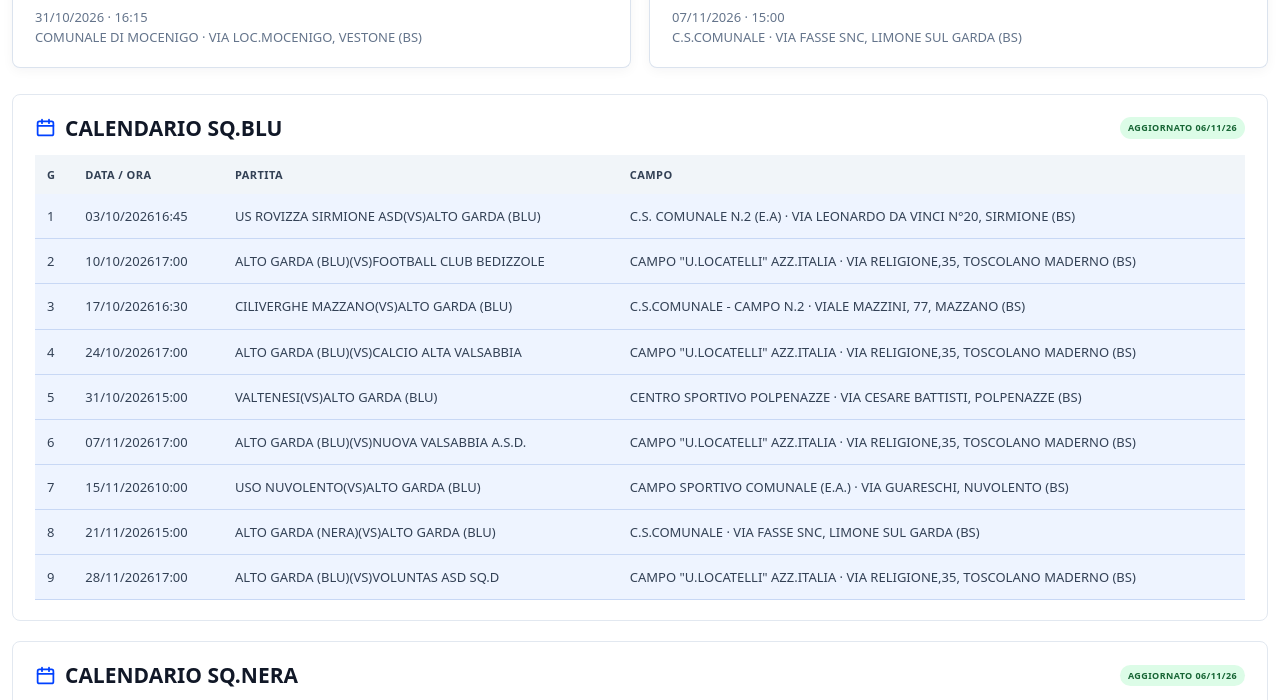
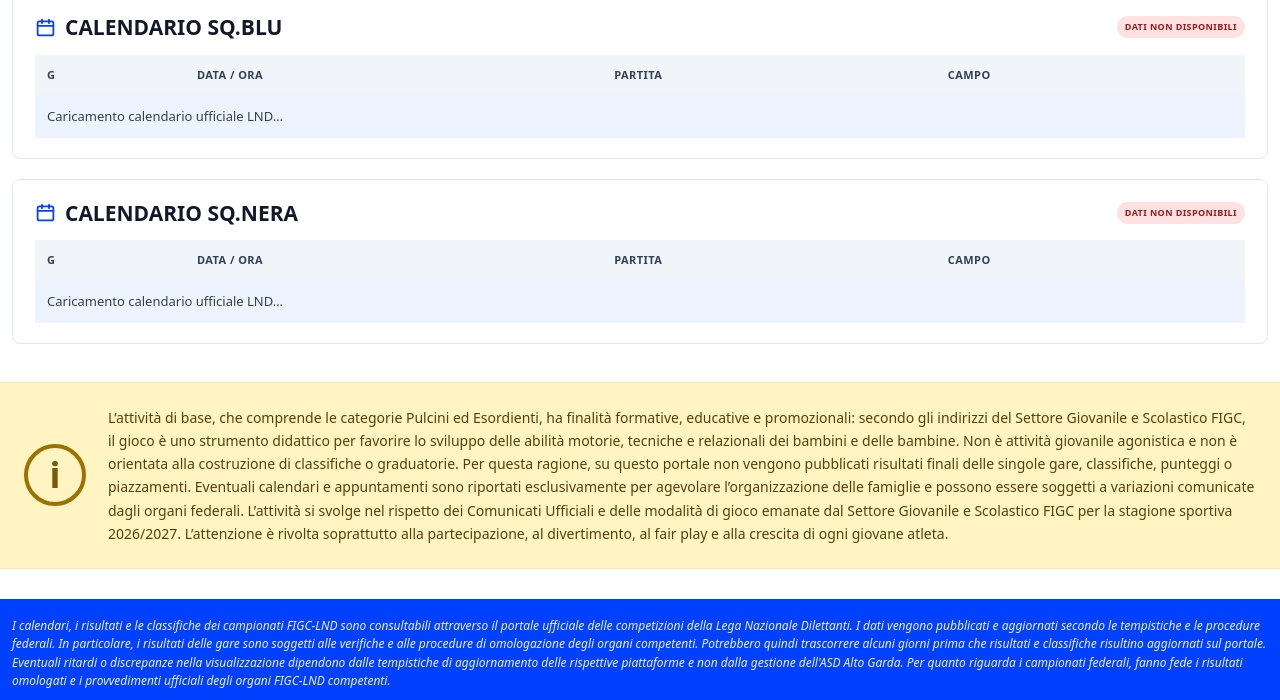
Before and after one commit to alto-garda/risultati, a plain HTML site: page squadre/pulcini-u11/index.html in a window 1280 px wide. Shown: the part 729-1429 px from the top of the page. Drawn offline with Linux system fonts and the light colour scheme.

Commit message:
Add files via upload

```diff
--- a/data/pulcini-u10.json
+++ b/data/pulcini-u10.json
@@ -6,7 +6,7 @@
   "season": "2026/2027",
   "phase": "Andata",
   "team": "ALTO GARDA",
-  "updatedAt": "2026-11-06",
+  "updatedAt": "2026-11-05",
   "fixtures": [
     {
       "id": 10868453,
--- a/data/pulcini-u11.json
+++ b/data/pulcini-u11.json
@@ -6,279 +6,6 @@
   "season": "2026/2027",
   "phase": "Andata",
   "team": "ALTO GARDA",
-  "updatedAt": "2026-11-06",
-  "fixtures": [
-    {
-      "id": 10867257,
-      "giornata": 1,
-      "date": "2026-10-03",
-      "time": "16:45",
-      "home": "US ROVIZZA SIRMIONE ASD",
-      "away": "ALTO GARDA (BLU)",
-      "homeGoals": 0,
-      "awayGoals": 0,
-      "field": "C.S. COMUNALE N.2 (E.A)",
-      "fieldAddress": "VIA LEONARDO DA VINCI N°20, SIRMIONE (BS)",
-      "isRest": false,
-      "isPlayed": false,
-      "resultState": 0,
-      "variation": null
-    },
-    {
-      "id": 10867256,
-      "giornata": 1,
-      "date": "2026-10-03",
-      "time": "18:30",
-      "home": "VOLUNTAS ASD         SQ.D",
-      "away": "ALTO GARDA (NERA)",
-      "homeGoals": 0,
-      "awayGoals": 0,
-      "field": "C.S.COMUNALE \"V.COLOMBO\"(E.A)2",
-      "fieldAddress": "VIA TENENTE OLIVARI 8, CASTENEDOLO (BS)",
-      "isRest": false,
-      "isPlayed": false,
-      "resultState": 0,
-      "variation": null
-    },
-    {
-      "id": 10867264,
-      "giornata": 2,
-      "date": "2026-10-10",
-      "time": "15:00",
-      "home": "ALTO GARDA (NERA)",
-      "away": "US ROVIZZA SIRMIONE ASD",
-      "homeGoals": 6,
-      "awayGoals": 4,
-      "field": "C.S.COMUNALE",
-      "fieldAddress": "VIA FASSE SNC, LIMONE SUL GARDA (BS)",
-      "isRest": false,
-      "isPlayed": true,
-      "resultState": 1,
-      "variation": null
-    },
-    {
-      "id": 10867263,
-      "giornata": 2,
-      "date": "2026-10-10",
-      "time": "17:00",
-      "home": "ALTO GARDA (BLU)",
-      "away": "FOOTBALL CLUB BEDIZZOLE",
-      "homeGoals": 5,
-      "awayGoals": 1,
-      "field": "CAMPO \"U.LOCATELLI\" AZZ.ITALIA",
-      "fieldAddress": "VIA RELIGIONE,35, TOSCOLANO MADERNO (BS)",
-      "isRest": false,
-      "isPlayed": true,
-      "resultState": 1,
-      "variation": null
-    },
-    {
-      "id": 10867268,
-      "giornata": 3,
-      "date": "2026-10-17",
-      "time": "16:30",
-      "home": "CILIVERGHE MAZZANO",
-      "away": "ALTO GARDA (BLU)",
-      "homeGoals": 0,
-      "awayGoals": 0,
-      "field": "C.S.COMUNALE - CAMPO N.2",
-      "fieldAddress": "VIALE MAZZINI, 77, MAZZANO (BS)",
-      "isRest": false,
-      "isPlayed": false,
-      "resultState": 0,
-      "variation": null
-    },
-    {
-      "id": 10867267,
-      "giornata": 3,
-      "date": "2026-10-17",
-      "time": "17:30",
-      "home": "FOOTBALL CLUB BEDIZZOLE",
-      "away": "ALTO GARDA (NERA)",
-      "homeGoals": 0,
-      "awayGoals": 0,
-      "field": "C.S.COM.\"G.P.SIBONI\" N.2 (E.A)",
-      "fieldAddress": "VIA GIUSEPPE GARIBALDI,2, BEDIZZOLE (BS)",
-      "isRest": false,
-      "isPlayed": false,
-      "resultState": 0,
-      "variation": null
-    },
-    {
-      "id": 10867273,
-      "giornata": 4,
-      "date": "2026-10-24",
-      "time": "15:00",
-      "home": "ALTO GARDA (NERA)",
-      "away": "CILIVERGHE MAZZANO",
-      "homeGoals": 0,
-      "awayGoals": 4,
-      "field": "C.S.COMUNALE",
-      "fieldAddress": "VIA FASSE SNC, LIMONE SUL GARDA (BS)",
-      "isRest": false,
-      "isPlayed": true,
-      "resultState": 1,
-      "variation": null
-    },
-    {
-      "id": 10867272,
-      "giornata": 4,
-      "date": "2026-10-24",
-      "time": "17:00",
-      "home": "ALTO GARDA (BLU)",
-      "away": "CALCIO ALTA VALSABBIA",
-      "homeGoals": 2,
-      "awayGoals": 3,
-      "field": "CAMPO \"U.LOCATELLI\" AZZ.ITALIA",
-      "fieldAddress": "VIA RELIGIONE,35, TOSCOLANO MADERNO (BS)",
-      "isRest": false,
-      "isPlayed": true,
-      "resultState": 1,
-      "variation": null
-    },
-    {
-      "id": 10867279,
-      "giornata": 5,
-      "date": "2026-10-31",
-      "time": "15:00",
-      "home": "VALTENESI",
-      "away": "ALTO GARDA (BLU)",
-      "homeGoals": 0,
-      "awayGoals": 0,
-      "field": "CENTRO SPORTIVO POLPENAZZE",
-      "fieldAddress": "VIA CESARE BATTISTI, POLPENAZZE (BS)",
-      "isRest": false,
-      "isPlayed": false,
-      "resultState": 0,
-      "variation": null
-    },
-    {
-      "id": 10867278,
-      "giornata": 5,
-      "date": "2026-10-31",
-      "time": "16:15",
-      "home": "CALCIO ALTA VALSABBIA",
-      "away": "ALTO GARDA (NERA)",
-      "homeGoals": 0,
-      "awayGoals": 0,
-      "field": "COMUNALE DI MOCENIGO",
-      "fieldAddress": "VIA LOC.MOCENIGO, VESTONE (BS)",
-      "isRest": false,
-      "isPlayed": false,
-      "resultState": 0,
-      "variation": null
-    },
-    {
-      "id": 10867282,
-      "giornata": 6,
-      "date": "2026-11-07",
-      "time": "15:00",
-      "home": "ALTO GARDA (NERA)",
-      "away": "VALTENESI",
-      "homeGoals": 0,
-      "awayGoals": 0,
-      "field": "C.S.COMUNALE",
-      "fieldAddress": "VIA FASSE SNC, LIMONE SUL GARDA (BS)",
-      "isRest": false,
-      "isPlayed": false,
-      "resultState": 0,
-      "variation": null
-    },
-    {
-      "id": 10867281,
-      "giornata": 6,
-      "date": "2026-11-07",
-      "time": "17:00",
-      "home": "ALTO GARDA (BLU)",
-      "away": "NUOVA VALSABBIA A.S.D.",
-      "homeGoals": 0,
-      "awayGoals": 0,
-      "field": "CAMPO \"U.LOCATELLI\" AZZ.ITALIA",
-      "fieldAddress": "VIA RELIGIONE,35, TOSCOLANO MADERNO (BS)",
-      "isRest": false,
-      "isPlayed": false,
-      "resultState": 0,
-      "variation": null
-    },
-    {
-      "id": 10867289,
-      "giornata": 7,
-      "date": "2026-11-14",
-      "time": "15:00",
-      "home": "NUOVA VALSABBIA A.S.D.",
-      "away": "ALTO GARDA (NERA)",
-      "homeGoals": 0,
-      "awayGoals": 0,
-      "field": "C.S.COMUNALE  (E.A)",
-      "fieldAddress": "VIA SANDRO PERTINI, SABBIO CHIESE (BS)",
-      "isRest": false,
-      "isPlayed": false,
-      "resultState": 0,
-      "variation": null
-    },
-    {
-      "id": 10867290,
-      "giornata": 7,
-      "date": "2026-11-15",
-      "time": "10:00",
-      "home": "USO NUVOLENTO",
-      "away": "ALTO GARDA (BLU)",
-      "homeGoals": 0,
-      "awayGoals": 0,
-      "field": "CAMPO SPORTIVO COMUNALE (E.A.)",
-      "fieldAddress": "VIA GUARESCHI, NUVOLENTO (BS)",
-      "isRest": false,
-      "isPlayed": false,
-      "resultState": 0,
-      "variation": null
-    },
-    {
-      "id": 10867291,
-      "giornata": 8,
-      "date": "2026-11-21",
-      "time": "15:00",
-      "home": "ALTO GARDA (NERA)",
-      "away": "ALTO GARDA (BLU)",
-      "homeGoals": 0,
-      "awayGoals": 0,
-      "field": "C.S.COMUNALE",
-      "fieldAddress": "VIA FASSE SNC, LIMONE SUL GARDA (BS)",
-      "isRest": false,
-      "isPlayed": false,
-      "resultState": 0,
-      "variation": null
-    },
-    {
-      "id": 10867299,
-      "giornata": 9,
-      "date": "2026-11-28",
-      "time": "17:00",
-      "home": "ALTO GARDA (BLU)",
-      "away": "VOLUNTAS ASD         SQ.D",
-      "homeGoals": 0,
-      "awayGoals": 0,
-      "field": "CAMPO \"U.LOCATELLI\" AZZ.ITALIA",
-      "fieldAddress": "VIA RELIGIONE,35, TOSCOLANO MADERNO (BS)",
-      "isRest": false,
-      "isPlayed": false,
-      "resultState": 0,
-      "variation": null
-    },
-    {
-      "id": 10867300,
-      "giornata": 9,
-      "date": "2026-11-29",
-      "time": "10:00",
-      "home": "USO NUVOLENTO",
-      "away": "ALTO GARDA (NERA)",
-      "homeGoals": 0,
-      "awayGoals": 0,
-      "field": "CAMPO SPORTIVO COMUNALE (E.A.)",
-      "fieldAddress": "VIA GUARESCHI, NUVOLENTO (BS)",
-      "isRest": false,
-      "isPlayed": false,
-      "resultState": 0,
-      "variation": null
-    }
-  ]
+  "updatedAt": null,
+  "fixtures": []
 }
--- a/style.css
+++ b/style.css
@@ -427,10 +427,10 @@
   .back-to-site{font-size:10px!important;gap:3px!important}
 }
 
-/* Calendari LND su mobile: squadre leggibili su righe separate con VS centrale. */
+/* Calendari LND su mobile: casa a capo, (VS) e ospite sulla stessa riga. */
 @media(max-width:680px){
   .base-fixture-table .fixture-match{white-space:normal!important;overflow-wrap:anywhere!important;word-break:normal!important}
-  .base-fixture-table .fixture-match .fixture-home,
-  .base-fixture-table .fixture-match .fixture-away{display:block!important;font-weight:700!important;line-height:1.3!important}
-  .base-fixture-table .fixture-match .fixture-vs{display:block!important;margin:3px 0!important;text-align:center!important;font-size:9px!important;font-weight:800!important;letter-spacing:.04em!important;color:#64748b!important}
+  .base-fixture-table .fixture-match .fixture-home{display:block!important;font-weight:700!important;line-height:1.3!important}
+  .base-fixture-table .fixture-match .fixture-vs{display:inline!important;margin:0 4px 0 0!important;text-align:left!important;font-size:9px!important;font-weight:800!important;letter-spacing:.02em!important;color:#64748b!important;white-space:nowrap!important}
+  .base-fixture-table .fixture-match .fixture-away{display:inline!important;font-weight:700!important;line-height:1.3!important}
 }
```
Also changed, not shown: data/esordienti-misti.json (+2 -147 lines), data/esordienti-u13.json (+2 -147 lines), squadre/u14/index.html (+1 -1 lines), squadre/u16/index.html (+1 -1 lines), squadre/u17/index.html (+1 -1 lines).
